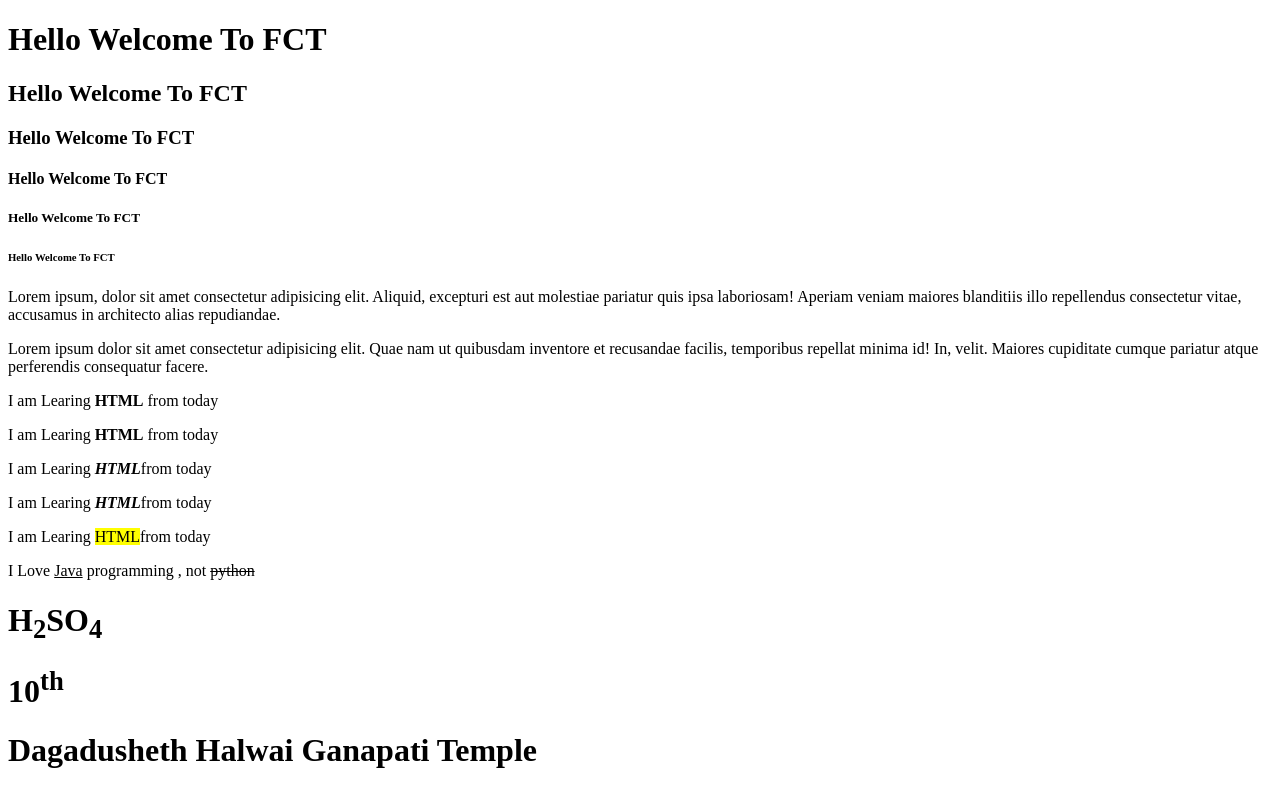
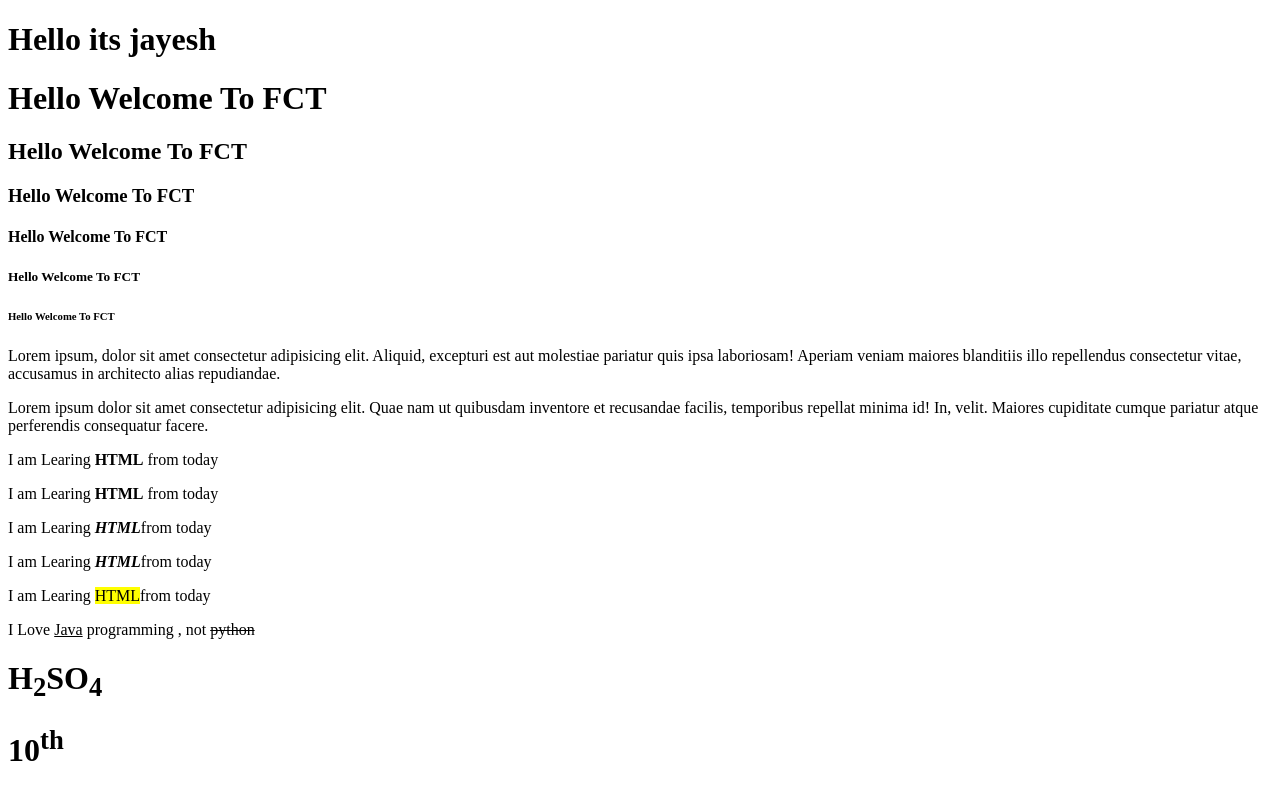
Before and after one commit to Jayesh007-28/Learning_html, a plain HTML site: page index.html in a window 1280 px wide. Shown: the top 787 px of the page. Drawn offline with Linux system fonts and the light colour scheme.

Commit message:
new text add

```diff
--- a/index.html
+++ b/index.html
@@ -4,6 +4,7 @@
         <title>Index Page - Basic Tag</title>
     </head>
     <body>
+        <h1>Hello its jayesh </h1>
         <h1>Hello Welcome To FCT</h1>
         <h2>Hello Welcome To FCT</h2>
         <h3>Hello Welcome To FCT</h3>
```
